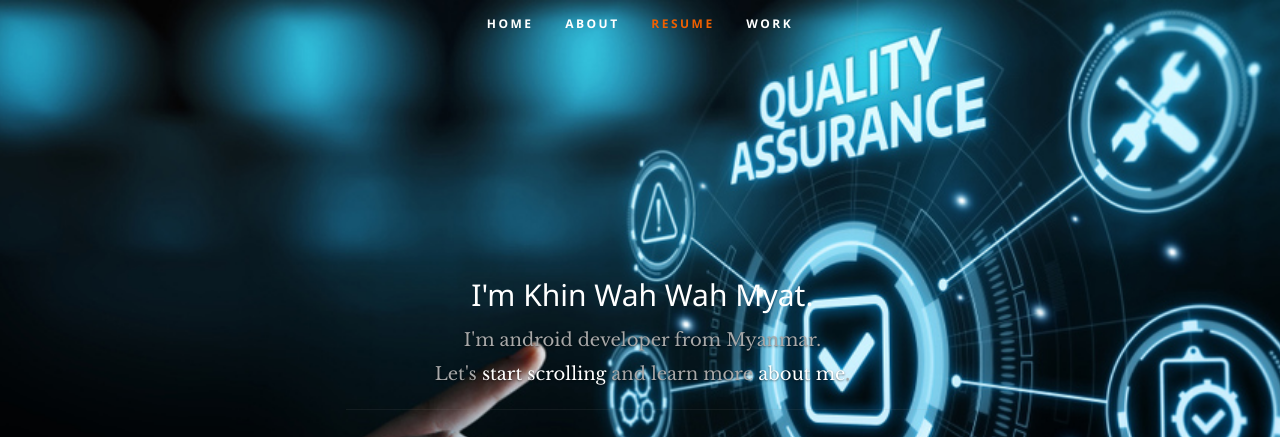
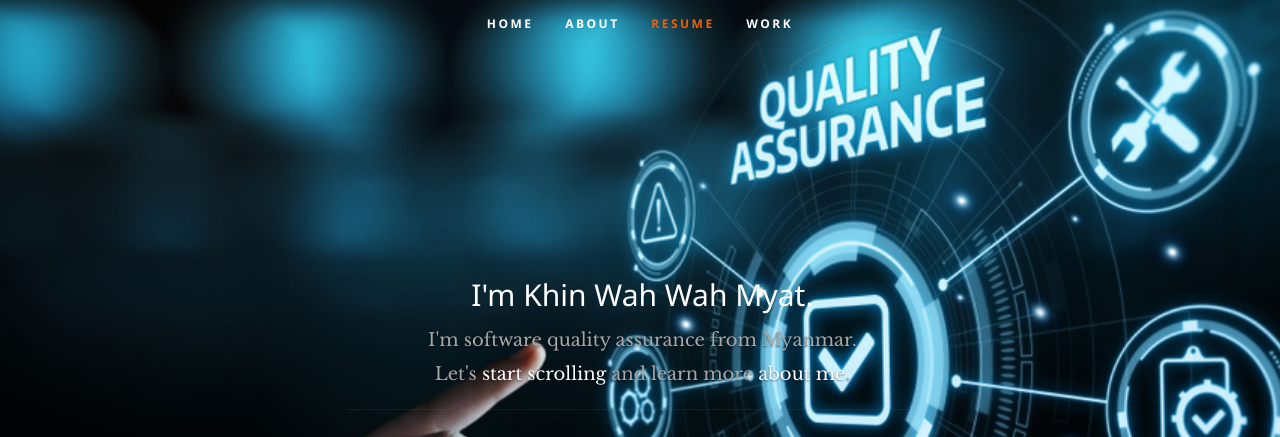
Before and after one commit to khinwahwahmyat/khinwahwahmyat.github.io, a plain HTML site: page index.html in a window 1280 px wide. Shown: the top 437 px of the page. Drawn offline with nearby package versions, Linux system fonts and the light colour scheme.

Commit message:
Fix Word

```diff
--- a/index.html
+++ b/index.html
@@ -67,7 +67,7 @@
 
             <div class="banner-text">
                <h2 class="responsive-headline" style="color: #ffffff">I'm Khin Wah Wah Myat.</h2>
-               <h3>I'm android developer from Myanmar.<br>
+               <h3>I'm software quality assurance from Myanmar.<br>
                   Let's <a class="smoothscroll" href="#about">start scrolling</a>
                   and learn more <a class="smoothscroll" href="#about">about me</a>.</h3>
                <hr />
```
